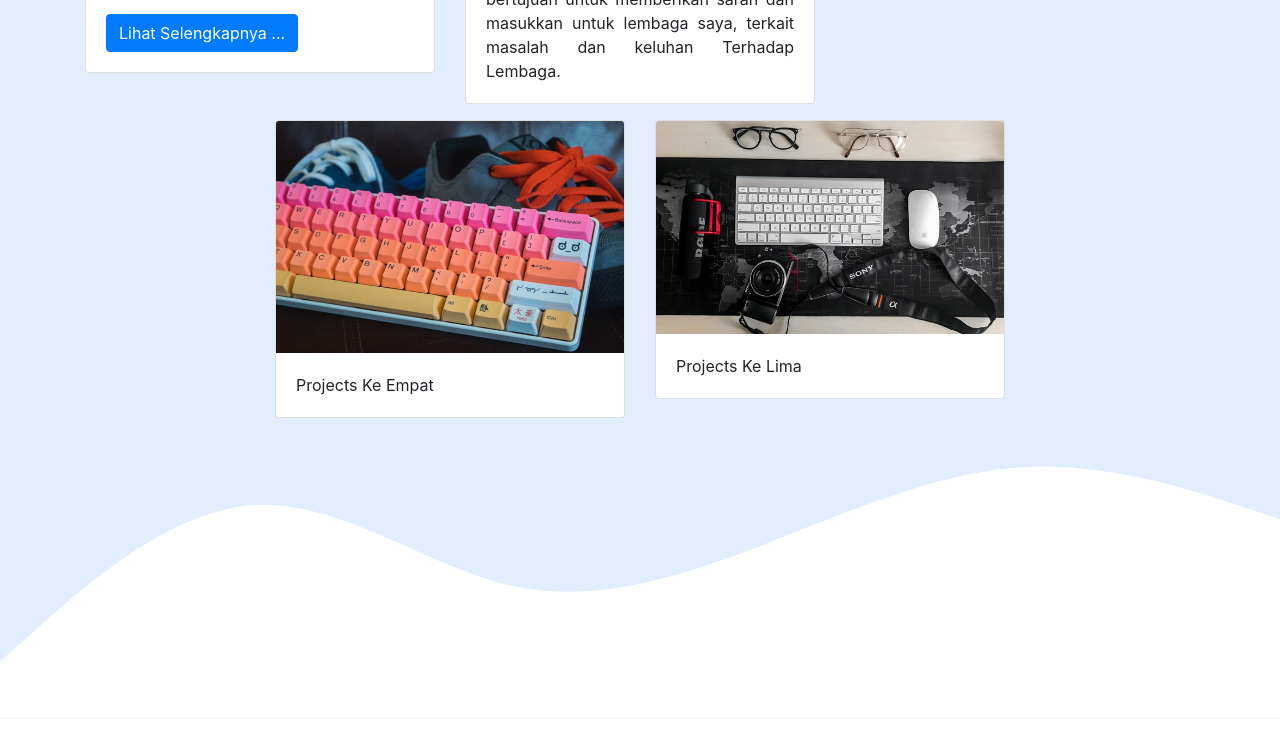
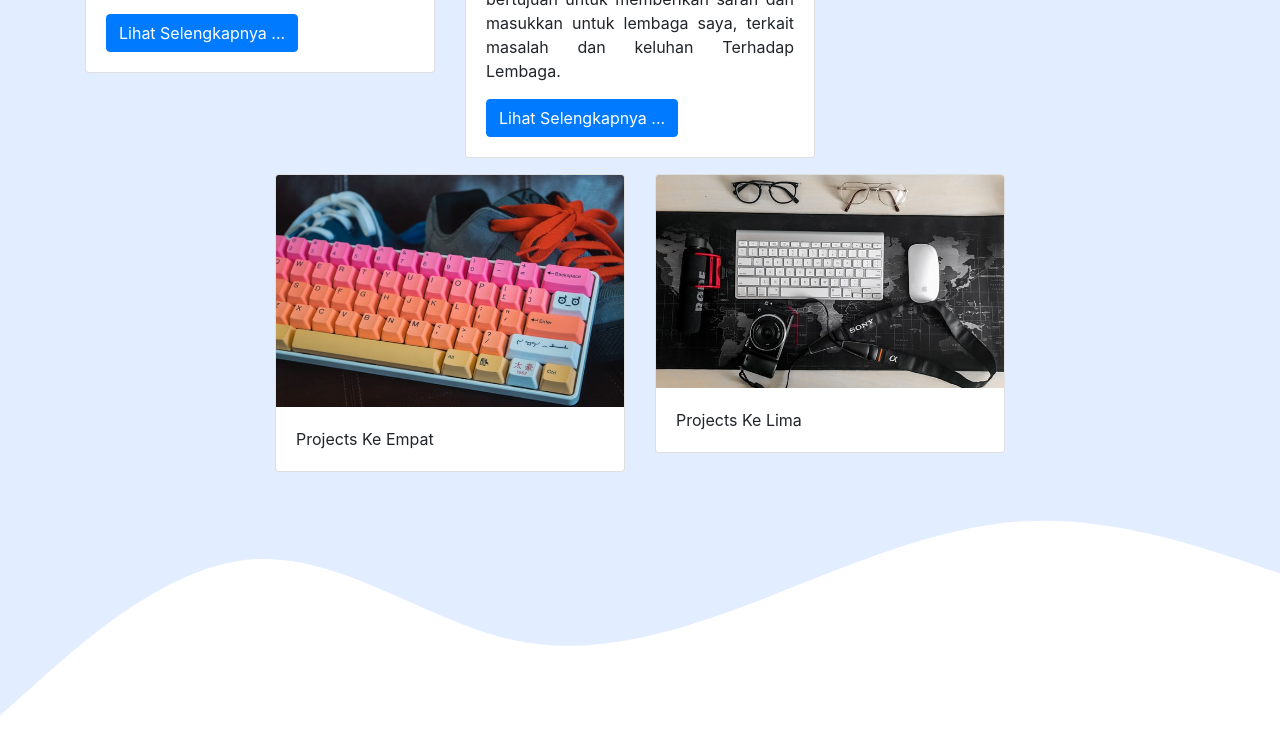
Before and after one commit to ara90909/araportofolio.github.io, a plain HTML site: page index.html in a window 1280 px wide. Shown: the part 1821-2557 px from the top of the page. Drawn offline with nearby package versions, Linux system fonts and the light colour scheme.

Commit message:
tambah link projectesaran000webhost.com

```diff
--- a/index.html
+++ b/index.html
@@ -120,6 +120,9 @@
                                 Lembaga, bertujuan untuk memberikan saran dan masukkan untuk lembaga saya, terkait
                                 masalah dan keluhan Terhadap Lembaga.
                             </p>
+                            <a href="https://projectesaran.000webhostapp.com/" target="blank"
+                                class="btn btn-primary">Lihat
+                                Selengkapnya ... </a>
                         </div>
                     </div>
                 </div>
```
